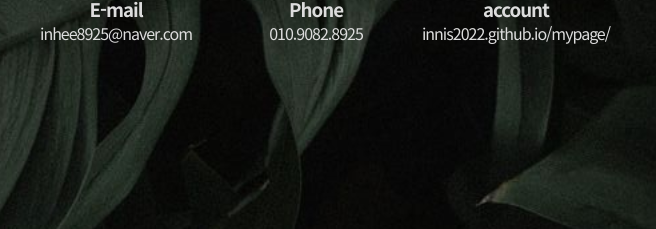
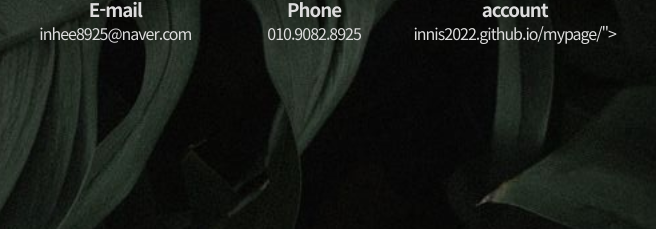
Before and after one commit to innis2022/Portfolio, a plain HTML site: page index.html in a window 1280 px wide. Shown: the part 7315-7544 px from the top of the page, 324-980 px from the left. Drawn offline with nearby package versions, Linux system fonts and the light colour scheme.

Commit message:
Update index.html

```diff
--- a/index.html
+++ b/index.html
@@ -362,7 +362,7 @@
 			<section>
 				<a href="https://innis2022.github.io/mypage/" target="_blank"><img src="images/account.png" alt="user"></a>
 				<h3>account</h3>
-				<a href="https://innis2022.github.io/mypage/">innis2022.github.io/mypage/</p>
+				<a href="https://innis2022.github.io/mypage/">innis2022.github.io/mypage/"></p>
 			</section>
 		</div>
 	</section>
```
